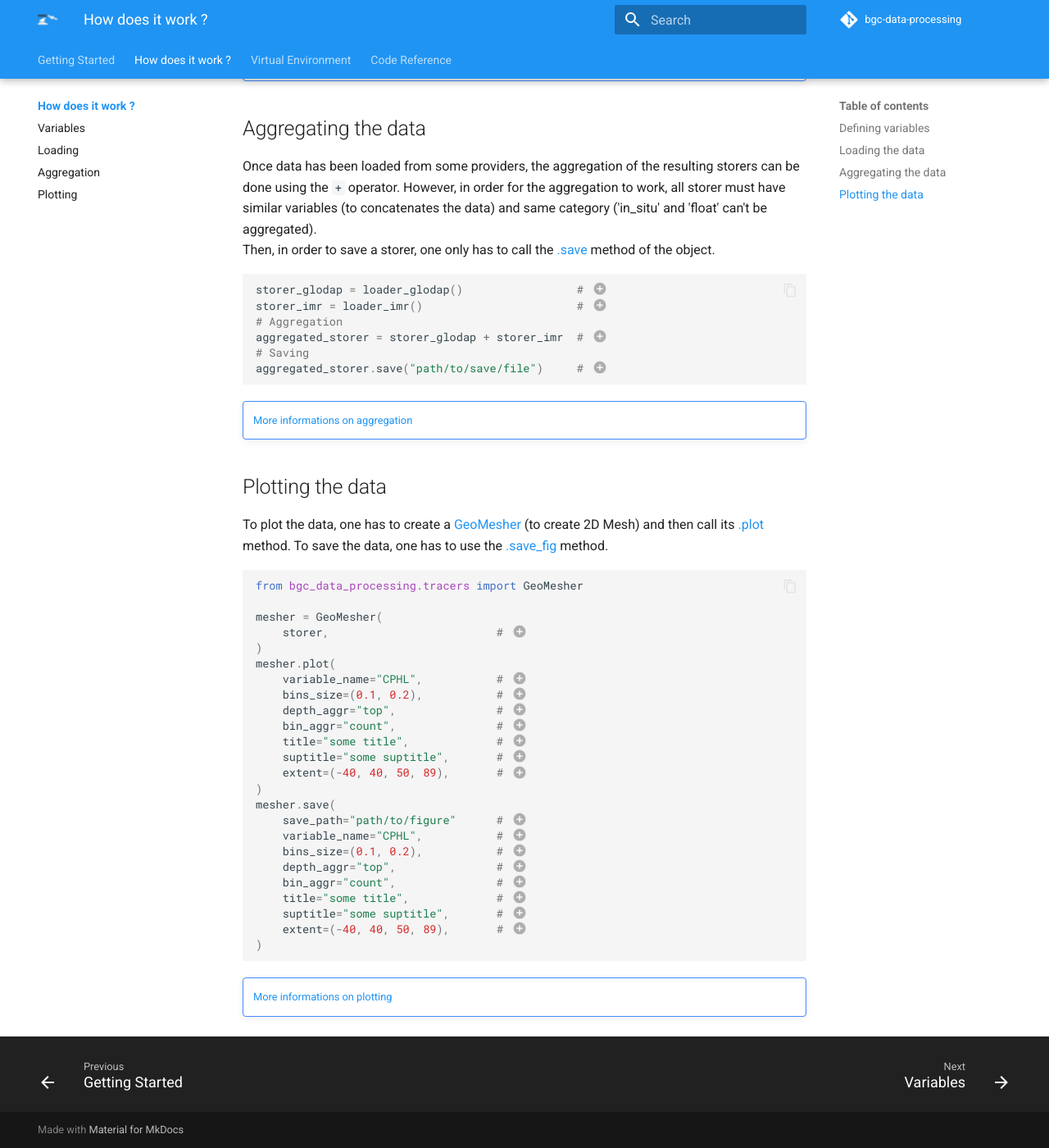
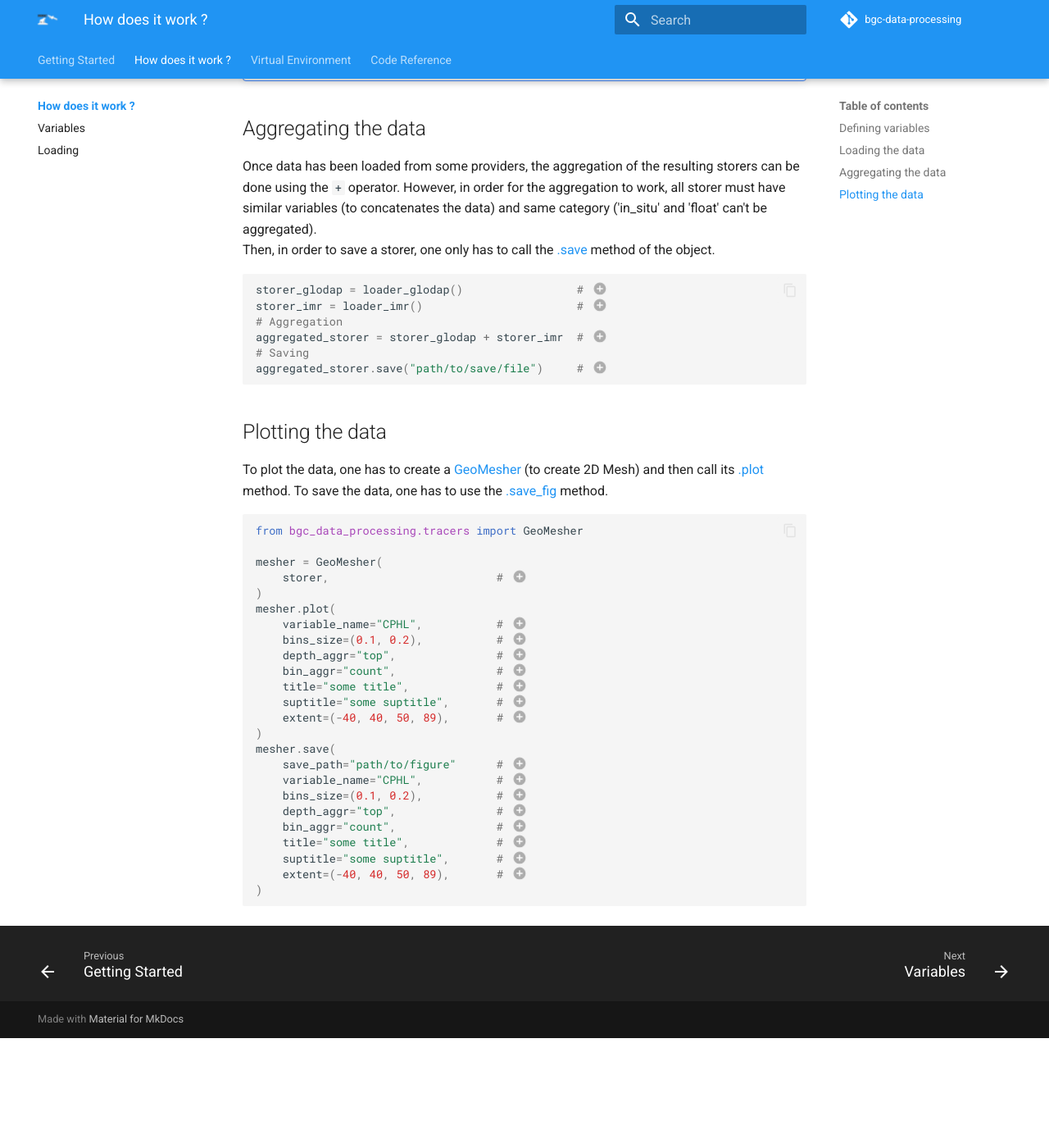
Before and after one commit to grigaut/bgc-data-processing, an MkDocs documentation site: the page built from docs/how_it_works/index.md, in a window 1280 px wide and 1400 px high, scrolled down 1541 px. Shown: the whole window at 82% size. Built offline with MkDocs 1.6.1 and Material for MkDocs 9.7.7, drawn with Linux system fonts in a browser that asks for light colours; comment, search, counter and statistics services are not loaded; after the commit the page ends 2807 px from its top, so only the background shows below that.

Commit message:
docs: refcator

```diff
--- a/docs/how_it_works/index.md
+++ b/docs/how_it_works/index.md
@@ -104,8 +104,6 @@ aggregated_storer.save("path/to/save/file")     # (4)
 2. Loader for IMR.
 3. Summing both storer returns the aggregation of them.
 4. Calling the .save methods to save the file.
-!!! note ""
-    [More informations on aggregation](/how_it_works/aggregation)
 
 ## Plotting the data
 
@@ -155,5 +153,3 @@ mesher.save(
 14. Title for the plot.
 15. Suptitle for the plot.
 16. Area extent to restrains the mapping to.
-!!! note ""
-    [More informations on plotting](/how_it_works/plotting)
--- a/mkdocs.yml
+++ b/mkdocs.yml
@@ -28,8 +28,6 @@ nav:
     - how_it_works/index.md
     - how_it_works/variables.md
     - how_it_works/loading.md
-    - how_it_works/aggregation.md
-    - how_it_works/plotting.md
   - Virtual Environment:
     - virtual_env/index.md
   - Code Reference: reference/
@@ -58,6 +56,7 @@ markdown_extensions:
   - admonition
   - pymdownx.superfences      # code blocks
   - pymdownx.details
+  - pymdownx.snippets
   - pymdownx.tabbed:
       alternate_style: true   # Tabs
   - footnotes
```
Also changed, not shown: docs/how_it_works/aggregation.md (deleted, +0 -3 lines), docs/how_it_works/plotting.md (deleted, +0 -7 lines).
